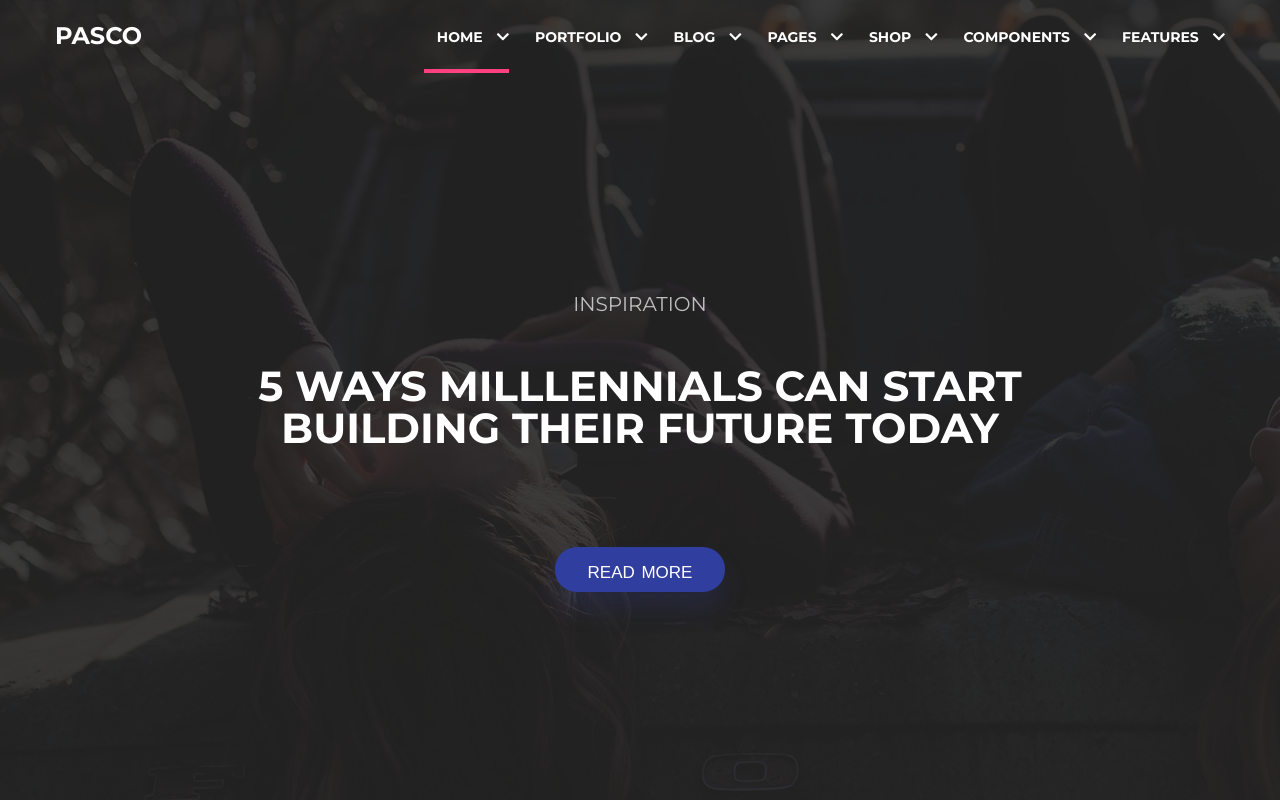
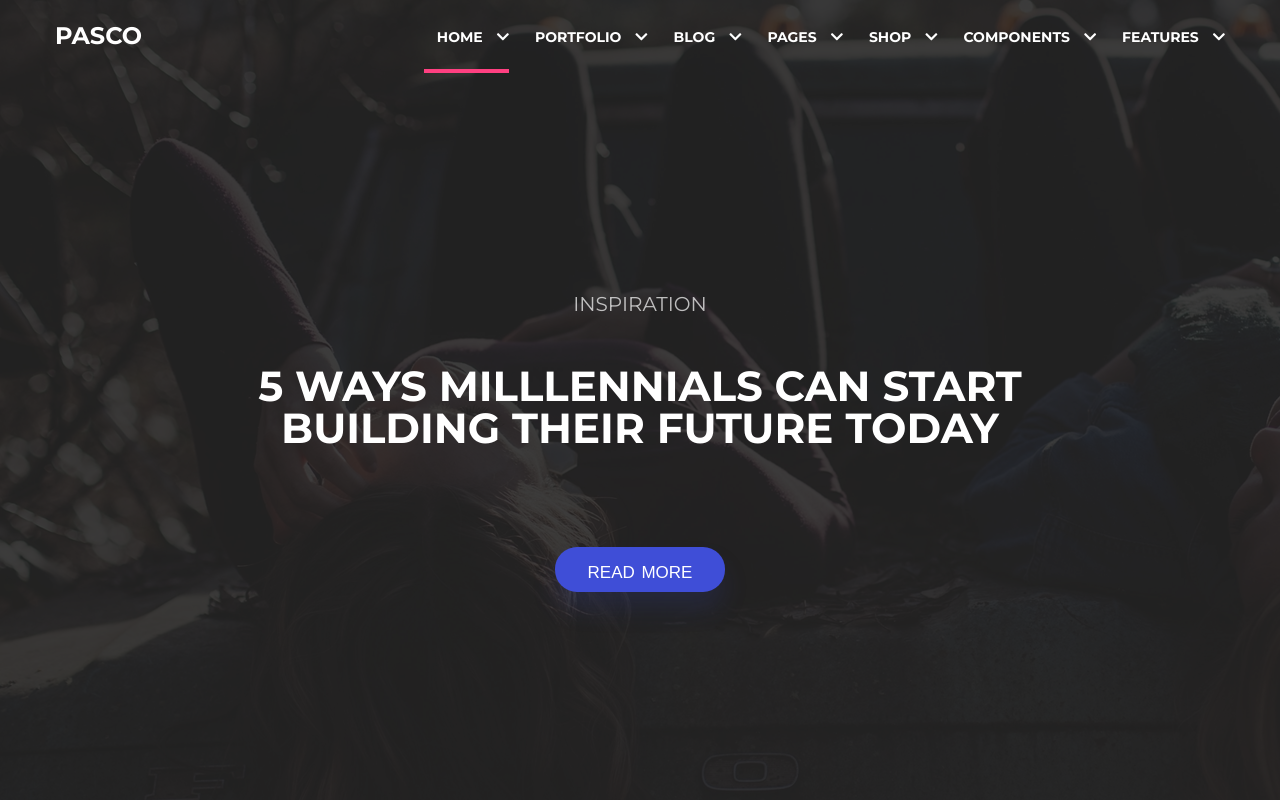
Before and after one commit to OliaKvasha/hw1, a PHP site: page / in a window 1280 px wide, with the pointer over the restyled element. Run offline with PHP 8.4, Linux system fonts and the light colour scheme; some libraries are stand-ins or nearby versions.

Commit message:
btn hover

```diff
--- a/hw4/style.css
+++ b/hw4/style.css
@@ -18,6 +18,10 @@ body {
   border-radius: 22px;
   background-color: #303f9f;
   color: #fff;
+}
+
+.btn:hover {
+  background-color: #3f4ed7;
 }
 
 .uppercase {
```
